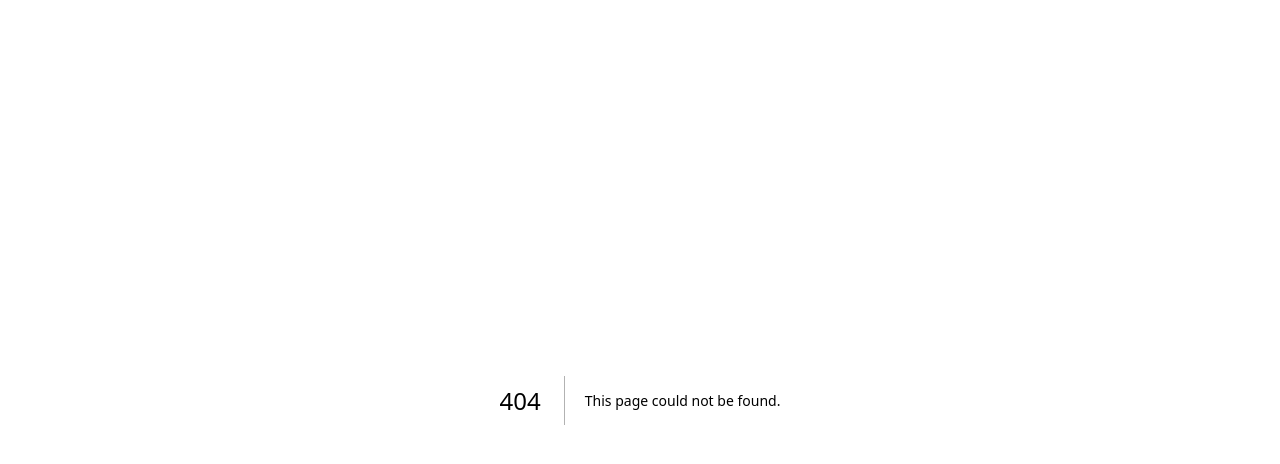
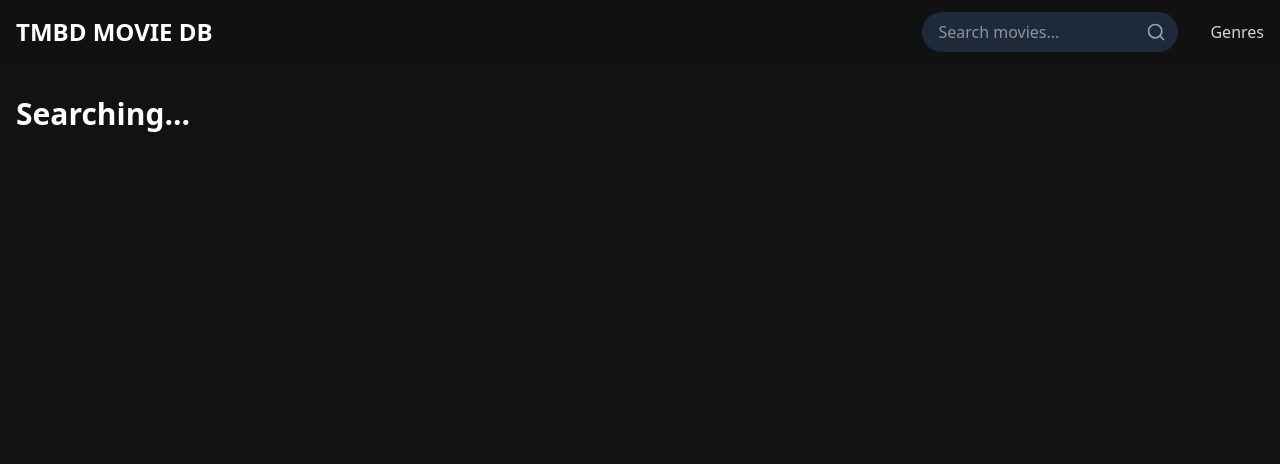
Before and after one commit to sumendra-manandhar/tmdb-movie-db, a Next.js app: page /search in a window 1280 px wide. Before the commit this address had no page. Shown: the top 464 px of the page. Built offline with nearby package versions, Linux system fonts and the light colour scheme.

Commit message:
Search functionality added

```diff
--- /dev/null
+++ b/src/app/search/loading.tsx
@@ -0,0 +1,3 @@
+export default function Loading() {
+    return null
+  }
--- /dev/null
+++ b/src/app/search/page.tsx
@@ -0,0 +1,85 @@
+"use client"
+
+import { useState, useEffect } from "react"
+import Image from "next/image"
+import Link from "next/link"
+import { useSearchParams } from "next/navigation"
+import Navbar from "@/components/navbar"
+
+interface Movie {
+  id: number
+  title: string
+  poster_path: string
+  release_date: string
+  vote_average: number
+}
+
+export default function SearchPage() {
+  const [movies, setMovies] = useState<Movie[]>([])
+  const [loading, setLoading] = useState(true)
+  const searchParams = useSearchParams()
+  const query = searchParams.get("q")
+
+  useEffect(() => {
+    const searchMovies = async () => {
+      if (!query) return
+
+      setLoading(true)
+      try {
+        const response = await fetch(
+          `https://api.themoviedb.org/3/search/movie?api_key=0fe1ced818dd55a4e2bbcf0bc5f47a5e&query=${encodeURIComponent(
+            query,
+          )}`,
+        )
+        const data = await response.json()
+        setMovies(data.results)
+      } catch (error) {
+        console.error("Error searching movies:", error)
+      } finally {
+        setLoading(false)
+      }
+    }
+
+    searchMovies()
+  }, [query])
+
+  return (
+    <div className="min-h-screen">
+      <Navbar />
+      <div className="max-w-7xl mx-auto px-4 pt-24">
+        <div className="mb-8">
+          <h1 className="text-3xl font-bold">
+            {loading
+              ? "Searching..."
+              : movies.length > 0
+                ? `Search Results for "${query}"`
+                : `No results found for "${query}"`}
+          </h1>
+        </div>
+
+        <div className="grid grid-cols-2 sm:grid-cols-3 md:grid-cols-4 lg:grid-cols-5 gap-6">
+          {movies.map(
+            (movie) =>
+              movie.poster_path && (
+                <Link key={movie.id} href={`/movie/${movie.id}`} className="movie-card">
+                  <div className="relative aspect-[2/3] rounded-lg overflow-hidden mb-2">
+                    <Image
+                      src={`https://image.tmdb.org/t/p/w500${movie.poster_path}`}
+                      alt={movie.title}
+                      fill
+                      className="object-cover"
+                    />
+                  </div>
+                  <h3 className="font-semibold line-clamp-1">{movie.title}</h3>
+                  <div className="flex justify-between text-sm text-gray-400">
+                    <span>{movie.release_date ? new Date(movie.release_date).getFullYear() : "N/A"}</span>
+                    <span>★ {movie.vote_average.toFixed(1)}</span>
+                  </div>
+                </Link>
+              ),
+          )}
+        </div>
+      </div>
+    </div>
+  )
+}
```
